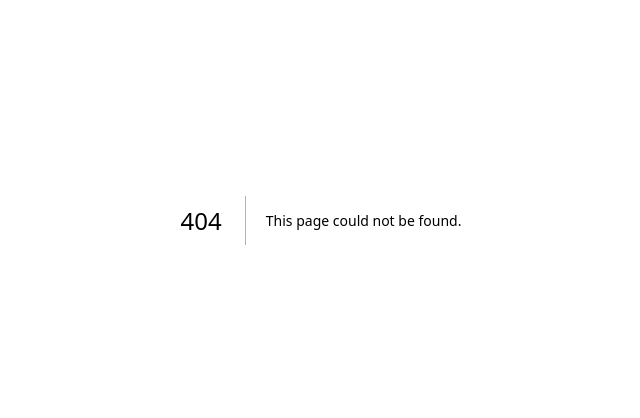
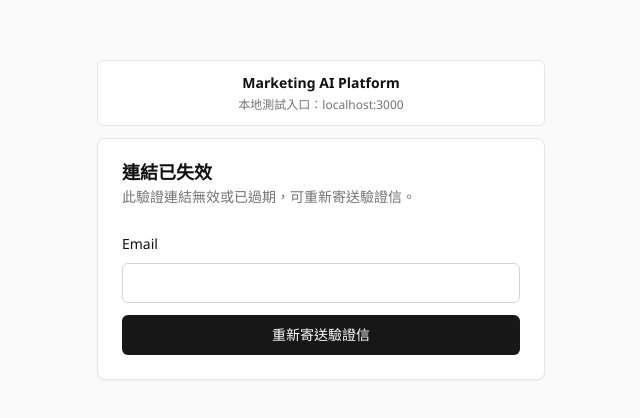
Before and after one commit to horizon-ai-ai/gtl, a Next.js app: page /verify in a window 1280 px wide. Before the commit this address had no page. Shown: the part 180-598 px from the top of the page, without its empty margins (319-959 px from the left). Built offline with nearby package versions, Linux system fonts and the light colour scheme; no server answers.

Commit message:
feat(auth): add verify-email landing page
- /verify calls verify-email once via a useRef ran-once guard
- Renders loading/verified/already-verified/dead-link states; verified links to /login
- Dead-link resend: button-only when signed in, email field when logged out

```diff
--- /dev/null
+++ b/src/app/(auth)/verify/page.tsx
@@ -0,0 +1,155 @@
+"use client";
+
+import { Suspense, useEffect, useRef, useState } from "react";
+import Link from "next/link";
+import { useSearchParams } from "next/navigation";
+import { useSession } from "next-auth/react";
+import { Button } from "@/components/ui/button";
+import { Input } from "@/components/ui/input";
+import { Label } from "@/components/ui/label";
+import { Card, CardContent, CardDescription, CardHeader, CardTitle } from "@/components/ui/card";
+
+type VerifyState = "loading" | "verified" | "already_verified" | "dead";
+
+function ResendControl() {
+  const { data: session, status } = useSession();
+  const sessionEmail = session?.user?.email ?? null;
+  const signedIn = status === "authenticated" && !!sessionEmail;
+  const [email, setEmail] = useState("");
+  const [submitted, setSubmitted] = useState(false);
+  const [loading, setLoading] = useState(false);
+
+  async function onSubmit(e: React.FormEvent) {
+    e.preventDefault();
+    setLoading(true);
+    try {
+      await fetch("/api/auth/resend-verification", {
+        method: "POST",
+        headers: { "Content-Type": "application/json" },
+        // Signed-in callers resolve by session server-side; only logged-out
+        // visitors need to supply an email.
+        body: JSON.stringify(signedIn ? {} : { email }),
+      });
+    } catch {
+      // Anti-enumeration: never reveal request outcome, including failures.
+    }
+    setLoading(false);
+    setSubmitted(true);
+  }
+
+  if (submitted) {
+    return (
+      <p className="text-sm text-neutral-600">
+        若該 Email 對應的帳號尚未驗證，我們已重新寄出驗證連結，請至信箱查看。
+      </p>
+    );
+  }
+
+  if (status === "loading") {
+    return <p className="text-sm text-neutral-500">載入中...</p>;
+  }
+
+  return (
+    <form onSubmit={onSubmit} className="space-y-3">
+      {!signedIn && (
+        <div className="space-y-2">
+          <Label htmlFor="resend-email">Email</Label>
+          <Input
+            id="resend-email"
+            type="email"
+            required
+            value={email}
+            onChange={(e) => setEmail(e.target.value)}
+          />
+        </div>
+      )}
+      <Button type="submit" className="w-full" disabled={loading}>
+        {loading ? "寄送中..." : "重新寄送驗證信"}
+      </Button>
+    </form>
+  );
+}
+
+function VerifyResult() {
+  const token = useSearchParams().get("token");
+  const [state, setState] = useState<VerifyState>("loading");
+  const ranOnce = useRef(false);
+
+  useEffect(() => {
+    if (ranOnce.current) return;
+    ranOnce.current = true;
+
+    if (!token) {
+      setState("dead");
+      return;
+    }
+
+    (async () => {
+      try {
+        const res = await fetch(`/api/auth/verify-email?token=${encodeURIComponent(token)}`);
+        const json = await res.json();
+        if (!res.ok) {
+          setState("dead");
+          return;
+        }
+        setState(json.data?.already_verified ? "already_verified" : "verified");
+      } catch {
+        setState("dead");
+      }
+    })();
+  }, [token]);
+
+  if (state === "loading") {
+    return (
+      <Card>
+        <CardHeader>
+          <CardTitle>驗證中</CardTitle>
+          <CardDescription>正在確認您的驗證連結...</CardDescription>
+        </CardHeader>
+        <CardContent>
+          <p className="text-sm text-neutral-600">請稍候。</p>
+        </CardContent>
+      </Card>
+    );
+  }
+
+  if (state === "verified" || state === "already_verified") {
+    return (
+      <Card>
+        <CardHeader>
+          <CardTitle>{state === "verified" ? "Email 已驗證" : "Email 已完成驗證"}</CardTitle>
+          <CardDescription>
+            {state === "verified" ? "您的 Email 驗證成功。" : "此 Email 先前已完成驗證。"}
+          </CardDescription>
+        </CardHeader>
+        <CardContent>
+          <p className="text-sm text-center text-neutral-600">
+            <Link href="/login" className="text-neutral-900 font-medium hover:underline">
+              前往登入
+            </Link>
+          </p>
+        </CardContent>
+      </Card>
+    );
+  }
+
+  return (
+    <Card>
+      <CardHeader>
+        <CardTitle>連結已失效</CardTitle>
+        <CardDescription>此驗證連結無效或已過期，可重新寄送驗證信。</CardDescription>
+      </CardHeader>
+      <CardContent>
+        <ResendControl />
+      </CardContent>
+    </Card>
+  );
+}
+
+export default function VerifyEmailPage() {
+  return (
+    <Suspense fallback={null}>
+      <VerifyResult />
+    </Suspense>
+  );
+}
```
